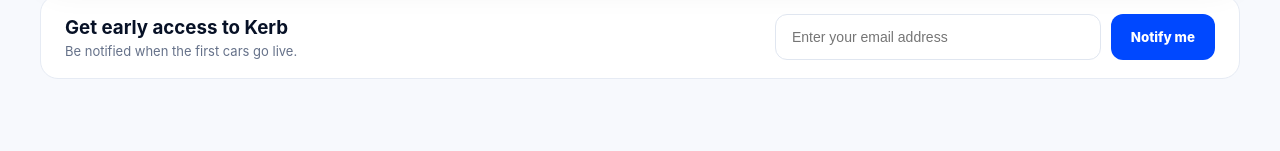
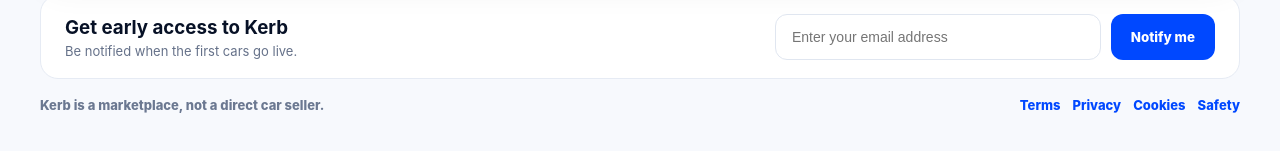
Before and after one commit to Abzgetzit/kerb, a Next.js app: page / in a window 1280 px wide. Shown: the part 1688-1839 px from the top of the page. Before the commit the page ends 1811 px from the top, so only its background shows below. Built offline with nearby package versions, Linux system fonts and the light colour scheme; no server answers; the database is empty.

Commit message:
Update page.js

```diff
--- a/app/page.js
+++ b/app/page.js
@@ -755,6 +755,16 @@ export default function HomePage() {
         </form>
       </section>
 
+      <footer className="siteFooter">
+        <span>Kerb is a marketplace, not a direct car seller.</span>
+        <div>
+          <Link href="/terms">Terms</Link>
+          <Link href="/privacy">Privacy</Link>
+          <Link href="/cookies">Cookies</Link>
+          <Link href="/safety">Safety</Link>
+        </div>
+      </footer>
+
       <style>{`
         * {
           box-sizing: border-box;
@@ -1539,6 +1549,30 @@ export default function HomePage() {
           font-weight: 850;
         }
 
+        .siteFooter {
+          margin-top: 18px;
+          color: #6b7891;
+          display: flex;
+          align-items: center;
+          justify-content: space-between;
+          gap: 14px;
+          flex-wrap: wrap;
+          font-size: 13px;
+          font-weight: 800;
+        }
+
+        .siteFooter div {
+          display: flex;
+          align-items: center;
+          gap: 12px;
+          flex-wrap: wrap;
+        }
+
+        .siteFooter a {
+          color: #0048ff;
+          text-decoration: none;
+        }
+
         .loadingListings {
           display: grid;
           grid-template-columns: repeat(2, 1fr);
```
